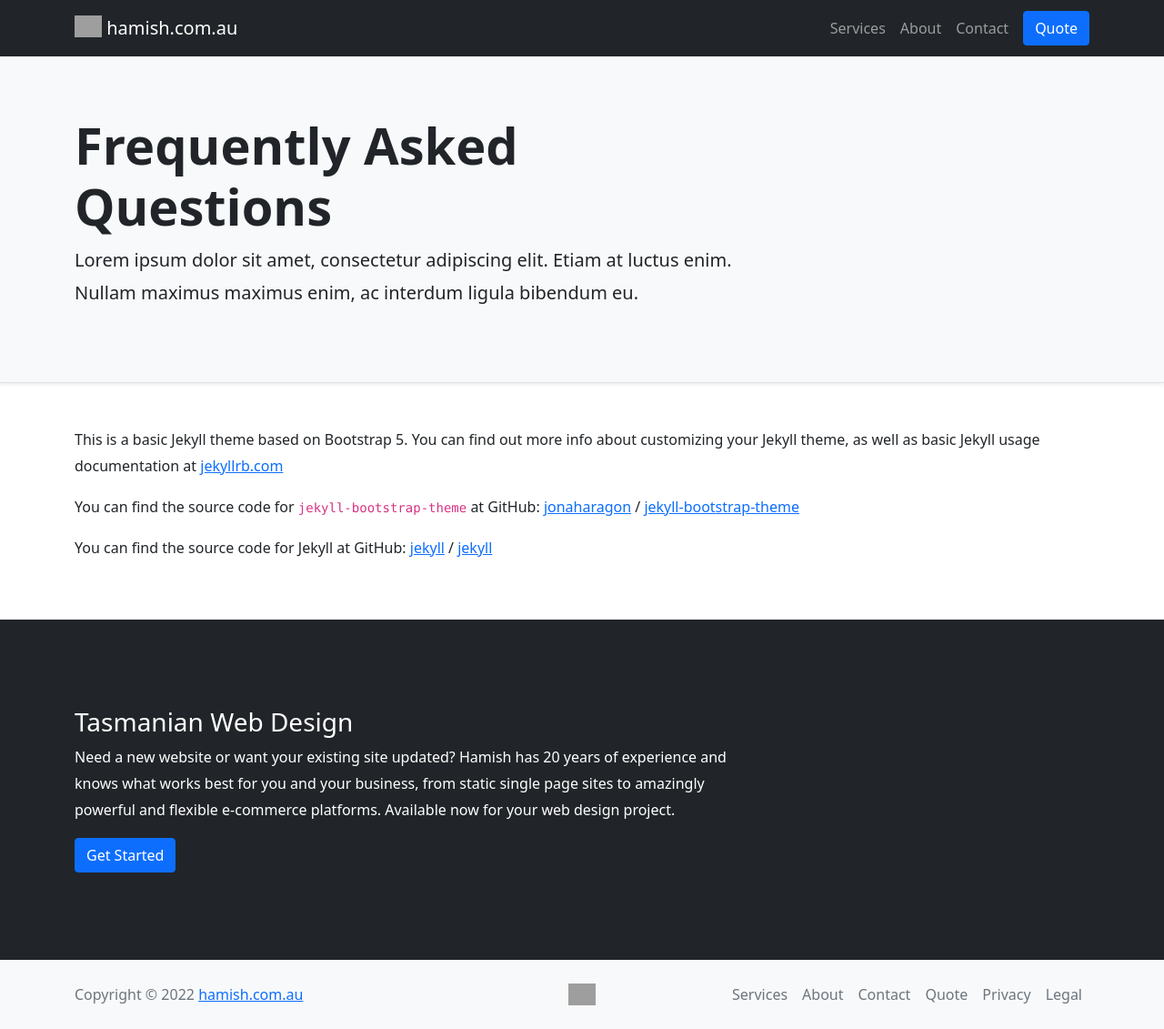
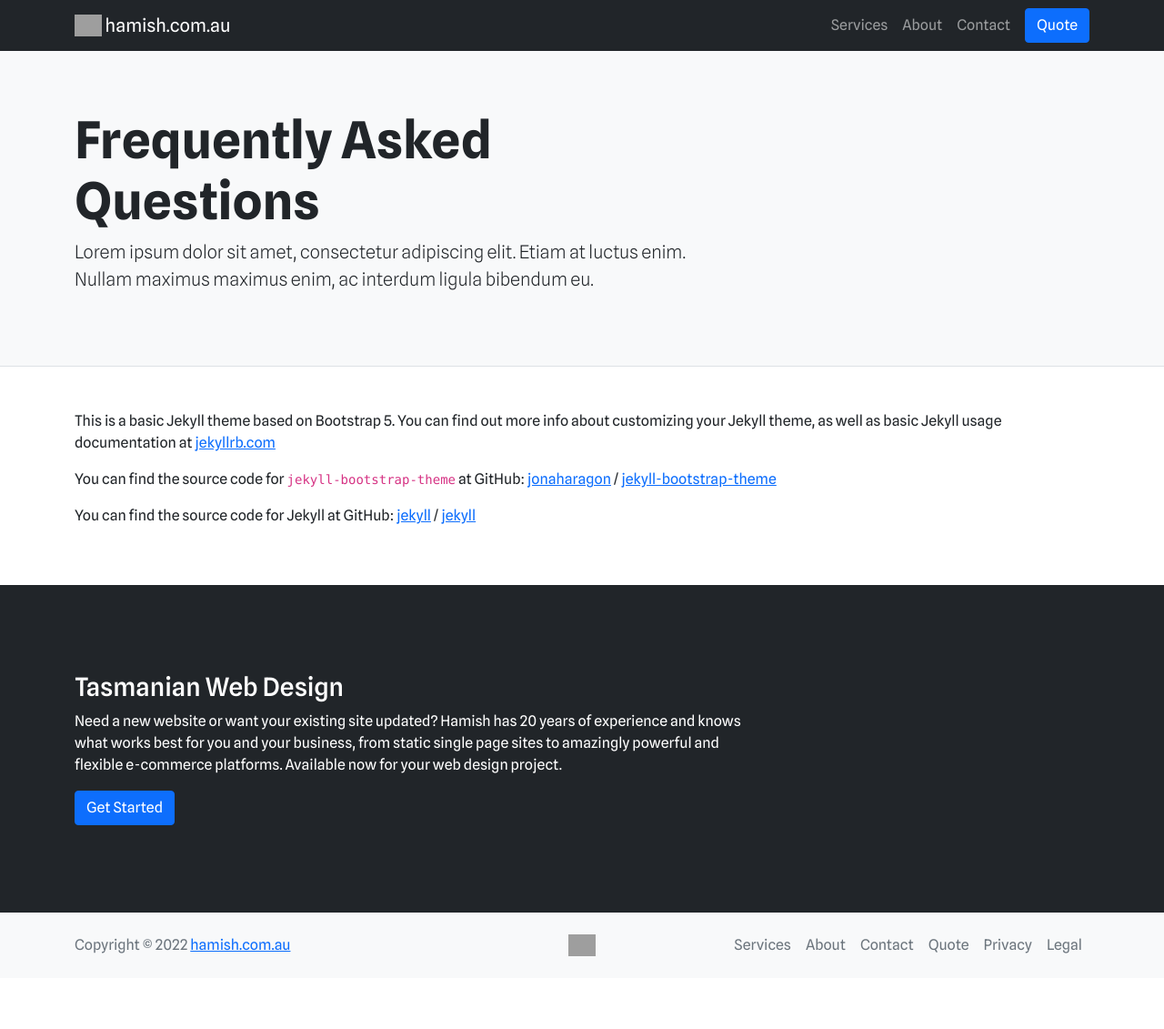
Before and after one commit to hamishcomau/hamishcomau, a Jekyll site: the page built from faq.md, in a window 1280 px wide. Shown: the whole page at 91% size. Built offline with Jekyll 4.4.1, drawn with Linux system fonts in a browser that asks for light colours; after the commit the page ends 1075 px from its top, so only the background shows below that; grey boxes are pictures that could not be loaded.

Commit message:
Improve Font

```diff
--- a/_includes/custom-head.html
+++ b/_includes/custom-head.html
@@ -1 +1,4 @@
+<link rel="preconnect" href="https://fonts.googleapis.com">
+<link rel="preconnect" href="https://fonts.gstatic.com" crossorigin>
+<link href="https://fonts.googleapis.com/css2?family=Spline+Sans:wght@300;400;500;600;700&display=swap" rel="stylesheet">
 <script defer data-domain="hamish.com.au" src="https://plausible.io/js/plausible.js"></script>
--- a/_includes/hero.html
+++ b/_includes/hero.html
@@ -1,4 +1,4 @@
-<div class="rounded-0 border-bottom bg-light shadow-sm">
+<div class="rounded-0 border-bottom bg-light">
   <div class="hero py-5">
     <div class="container my-3">
       <div class="row">
--- a/_sass/_custom-variables.scss
+++ b/_sass/_custom-variables.scss
@@ -2,3 +2,30 @@
 // You should be able to override any Bootstrap variable here: https://github.com/twbs/bootstrap/blob/main/scss/_variables.scss
 
 $line-height-base: 1.8;
+
+:root {
+  --bs-blue: #0d6efd;
+  --bs-indigo: #6610f2;
+  --bs-purple: #6f42c1;
+  --bs-pink: #d63384;
+  --bs-red: #dc3545;
+  --bs-orange: #fd7e14;
+  --bs-yellow: #ffc107;
+  --bs-green: #198754;
+  --bs-teal: #20c997;
+  --bs-cyan: #0dcaf0;
+  --bs-white: #fff;
+  --bs-gray: #6c757d;
+  --bs-gray-dark: #343a40;
+  --bs-primary: #0d6efd;
+  --bs-secondary: #6c757d;
+  --bs-success: #198754;
+  --bs-info: #0dcaf0;
+  --bs-warning: #ffc107;
+  --bs-danger: #dc3545;
+  --bs-light: #f8f9fa;
+  --bs-dark: #212529;
+  --bs-font-sans-serif: "Spline Sans", sans-serif;
+  --bs-font-monospace: SFMono-Regular, Menlo, Monaco, Consolas, "Liberation Mono", "Courier New", monospace;
+  --bs-gradient: linear-gradient(180deg, rgba(255, 255, 255, 0.15), rgba(255, 255, 255, 0));
+}
--- a/assets/css/bootstrap-theme.scss
+++ b/assets/css/bootstrap-theme.scss
@@ -23,6 +23,6 @@ $theme-colors: (
   "cyan":       $cyan
 );
 
+@import "bootstrap/bootstrap";
 @import "custom-variables";
-@import "bootstrap/bootstrap";
 @import "custom-styles";
```
